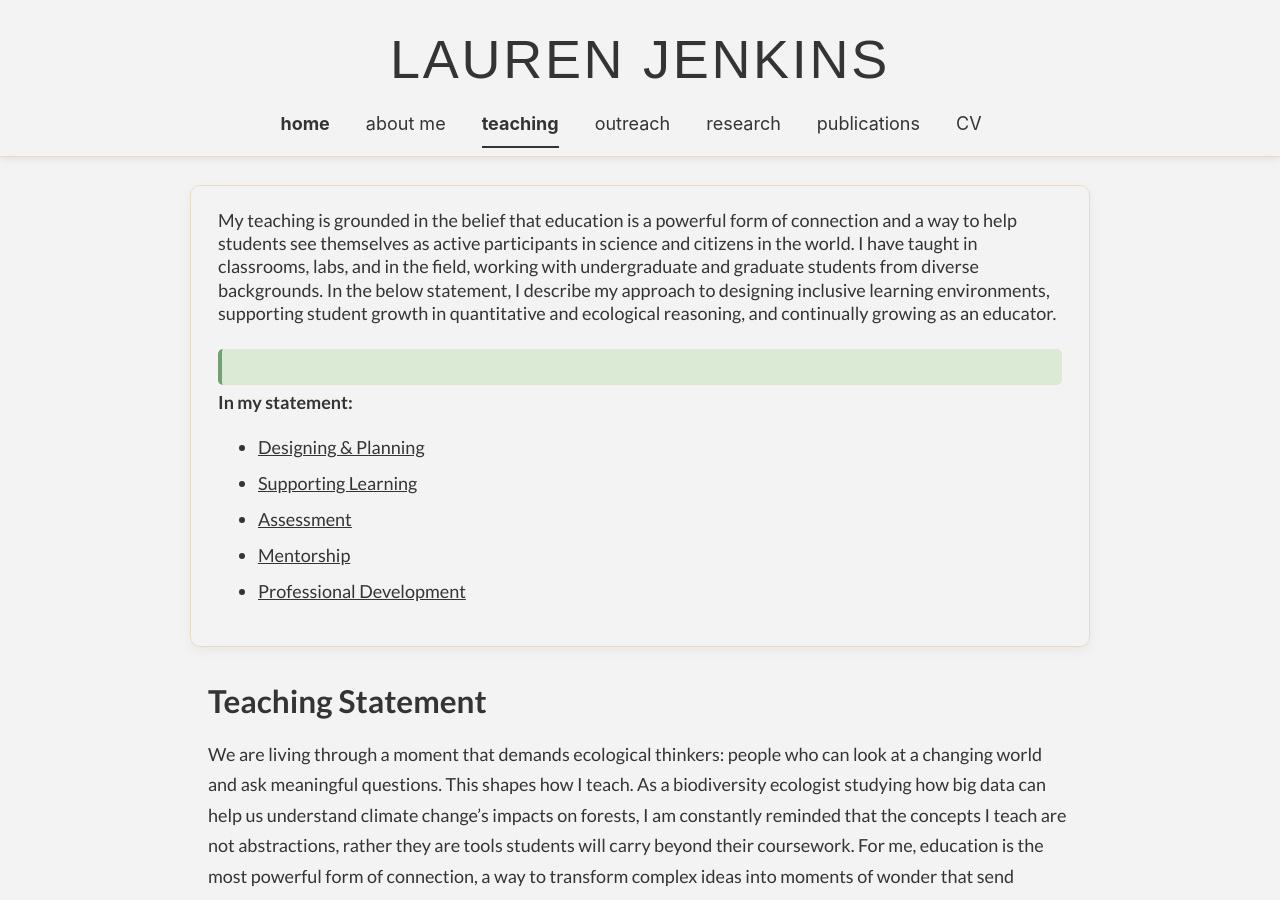
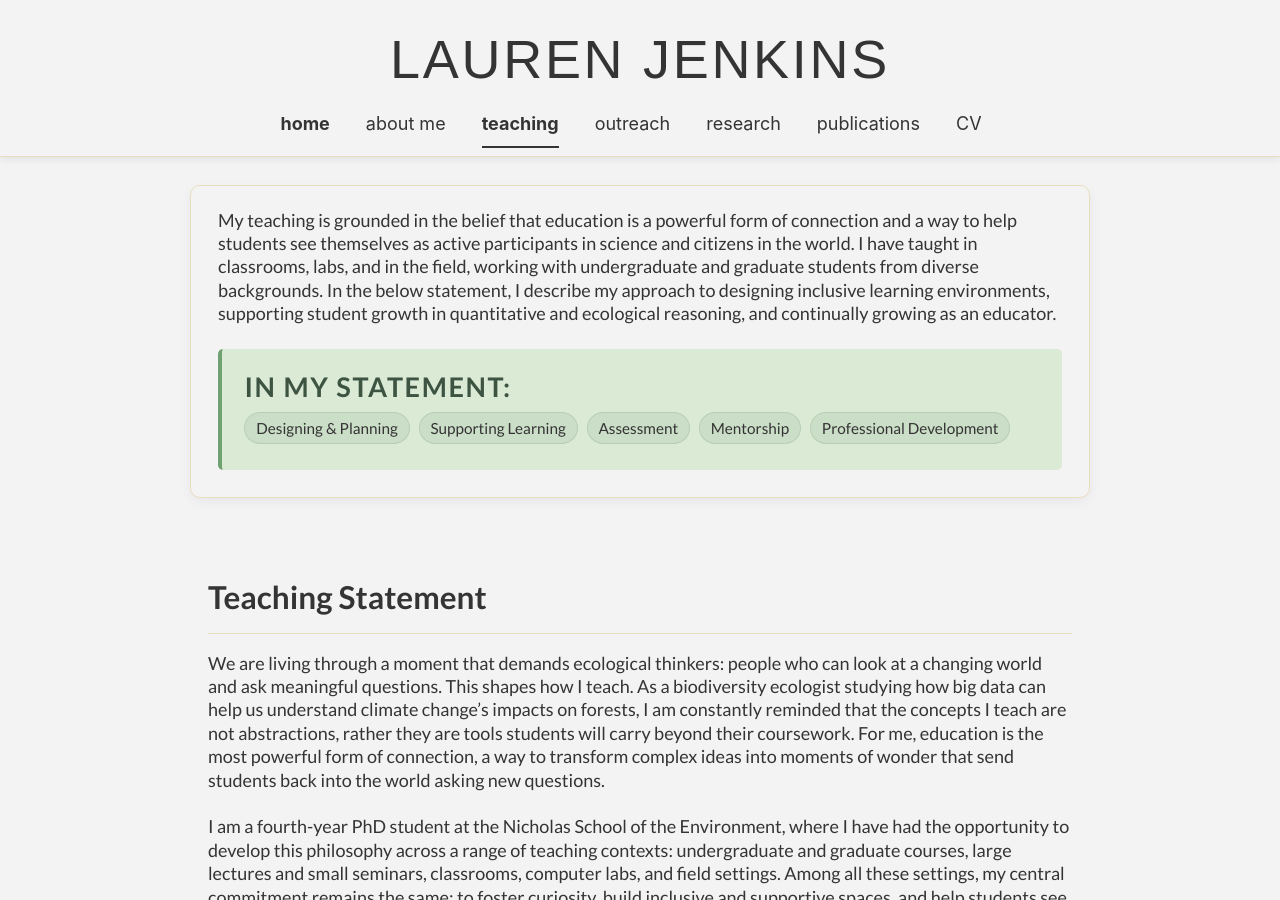
Before and after one commit to jenkinslauren/jenkinslauren.github.io, a Jekyll site: the page built from _pages/teaching.html, in a window 1280 px wide and 900 px high. Built offline with Jekyll 4.4.1, drawn with Linux system fonts in a browser that asks for light colours; some web fonts are replaced; a script bundle is joined from its source files by our own code; library files that are not in the unit come from our copies.

Commit message:
Update teaching.html

```diff
--- a/_pages/teaching.html
+++ b/_pages/teaching.html
@@ -18,7 +18,7 @@ author_profile: false
     growth in quantitative and ecological reasoning, and continually growing as an educator.</p>
   </p>
 
-  <div class="teaching-outline"></div>
+  <div class="teaching-outline">
     <strong>In my statement:</strong>
     <ul>
       <li><a href="#designing-learning">Designing & Planning</a></li>
```
Lines whose indentation alone changed are shown as unchanged.
